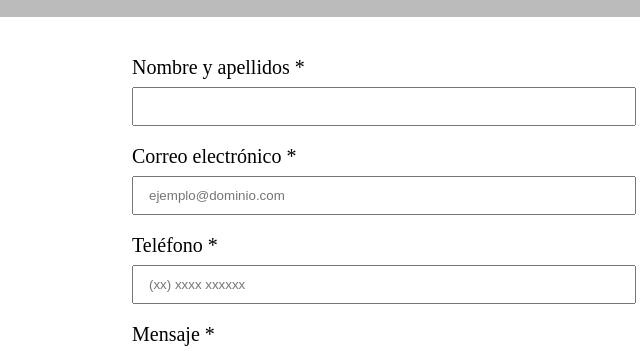
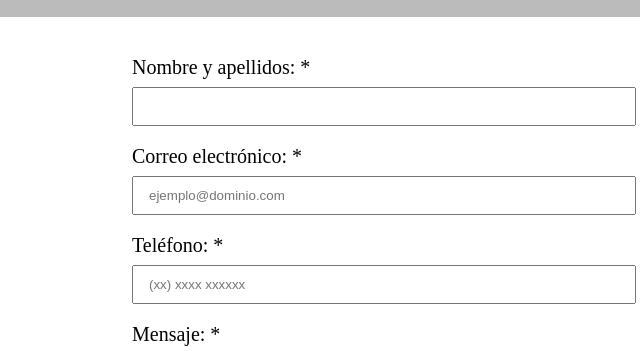
Before and after one commit to Te11ez/alura-git, a plain HTML site: page contacto.html in a window 1280 px wide. Shown: the part 276-627 px from the top of the page, 38-678 px from the left. Drawn offline with Linux system fonts and the light colour scheme.

Commit message:
Agregué 2 puntos

```diff
--- a/contacto.html
+++ b/contacto.html
@@ -27,16 +27,16 @@
 
         <main>
             <form>
-                <label for="nombreyapellido">Nombre y apellidos *</label>
+                <label for="nombreyapellido">Nombre y apellidos: *</label>
                 <input type="text" id="nombreyapellido" class="input-padron" required>
 
-                <label for="correo">Correo electrónico *</label>
+                <label for="correo">Correo electrónico: *</label>
                 <input type="email" id="correo" class="input-padron" required placeholder="ejemplo@dominio.com">
 
-                <label for="telefono">Teléfono *</label>
+                <label for="telefono">Teléfono: *</label>
                 <input type='tel' id="telefono" class="input-padron" required placeholder="(xx) xxxx xxxxxx">
 
-                <label for="mensaje">Mensaje *</label>
+                <label for="mensaje">Mensaje: *</label>
                 <textarea cols="70" rows="10" id="mensaje" class="input-padron" required></textarea>
 
                 <fieldset>
```
